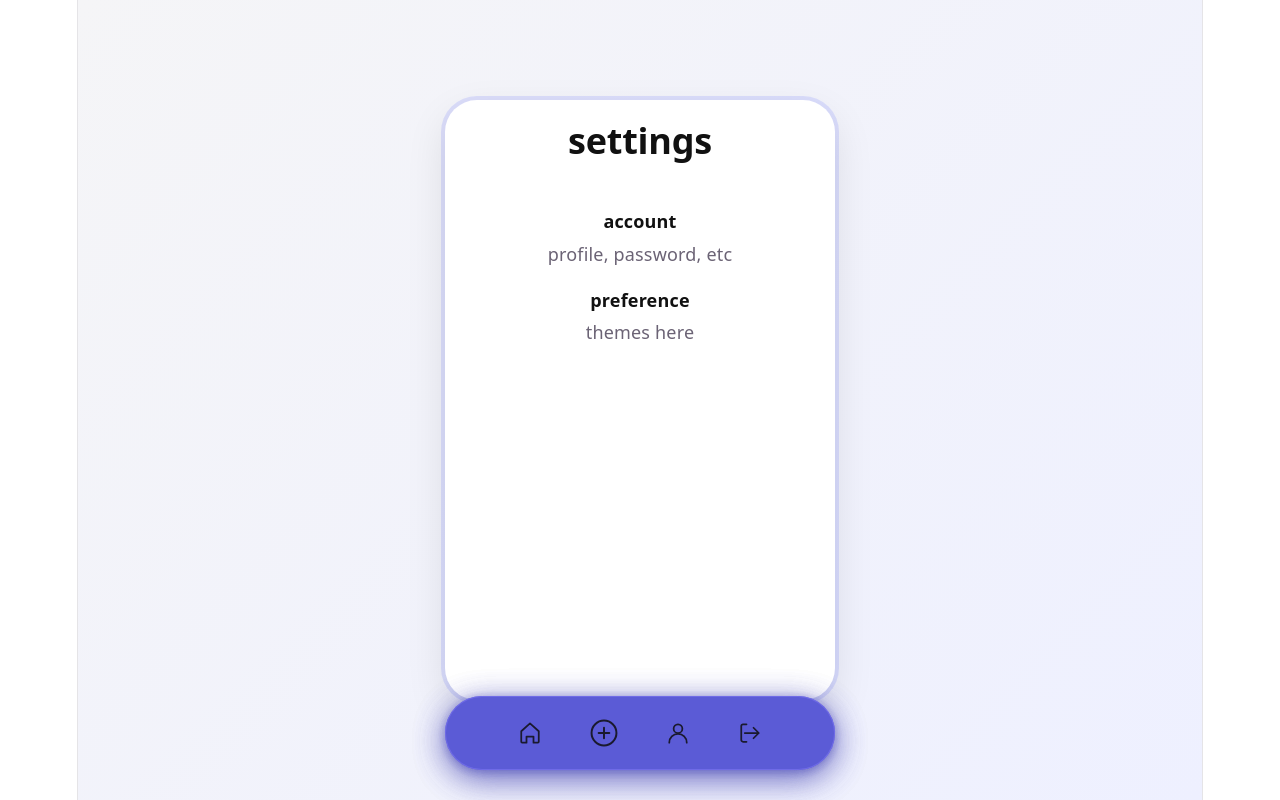
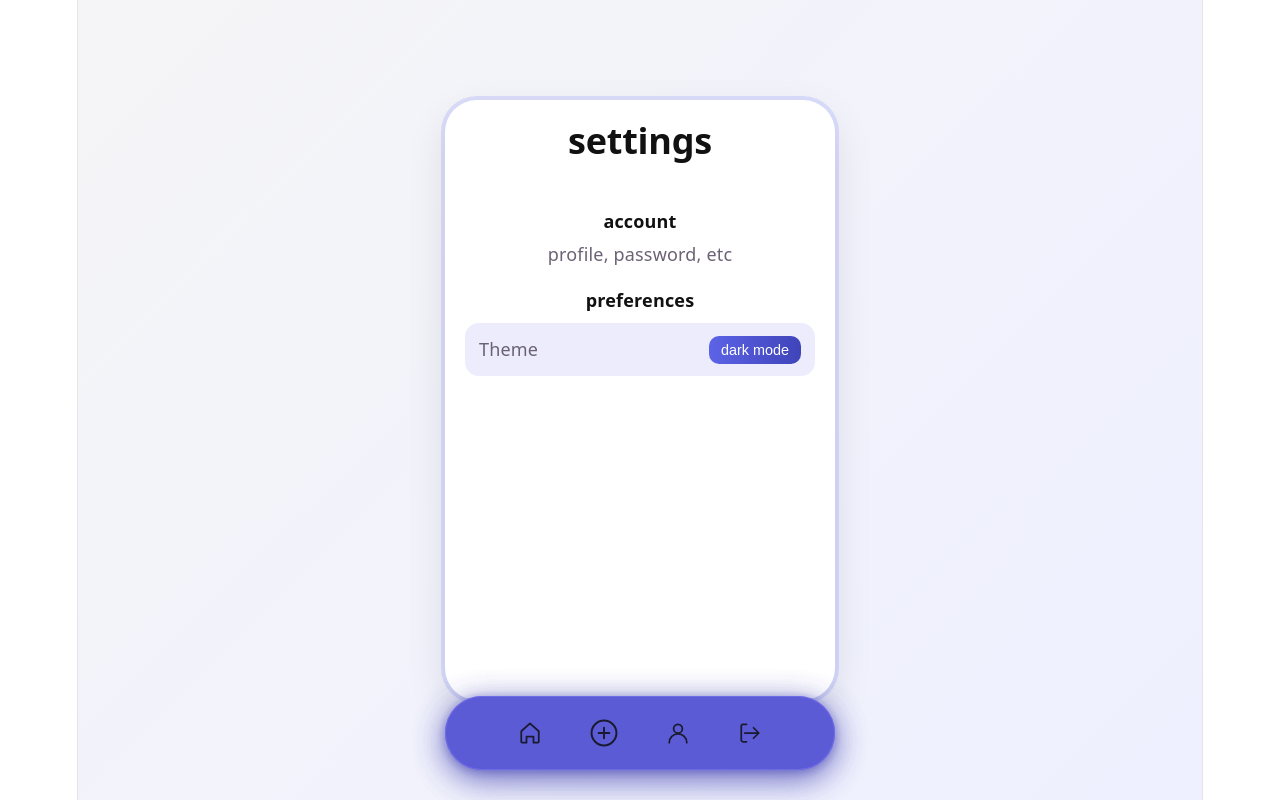
Before and after one commit to Descroll/descroll-frontend, a React (Vite) app: page /settings in a window 1280 px wide. Built offline with nearby package versions, Linux system fonts and the light colour scheme.

Commit message:
settings page with a dark mode toggle button, just needs the theme logic to link it to

```diff
--- a/src/pages/profile/Settings.jsx
+++ b/src/pages/profile/Settings.jsx
@@ -1,7 +1,9 @@
 import BottomNav from "../../components/navigation/BottomNav";
 import "../../styles/settings.css";
+//import { useTheme } from "../../"; will be the theme logic
+function Settings() {
 
-function Settings() {
+    //const {theme, toggleTheme} = useTheme();
 
     return (
         <div className="settings-page">
@@ -17,8 +19,19 @@ function Settings() {
                     </div>
 
                     <div className="settings-section">
-                        <h3>preference</h3>
-                        <p>themes here</p>
+                        <h3>preferences</h3>
+
+                        <div className="settings-row">
+                            <span>Theme</span>
+
+                            <p><button className="toggle-btn">dark mode</button></p>
+
+                            {/*<button onClick={toggleTheme} className="toggle-btn">
+                                {theme === "light" ? "dark mode" : "light mode"}
+                            </button> */}
+
+                        </div>
+
                     </div>
                 </div>
 
--- a/src/styles/settings.css
+++ b/src/styles/settings.css
@@ -54,3 +54,25 @@
     color: #111;
 
 }
+.settings-row{
+
+    margin-top: 10px;
+    padding: 12px 14px;
+    background: rgba(223, 224, 251, 0.6);
+    border-radius: 14px;
+    display: flex;
+    justify-content: space-between;
+    align-items: center;
+
+}
+.toggle-btn{
+
+    background: linear-gradient(90deg, #5c63e6, #3f44b9);
+    color: white;
+    border: none;
+    border-radius: 10px;
+    padding: 6px 12px;
+    font-size: 0.8rem;
+    cursor: pointer;
+
+}
```
